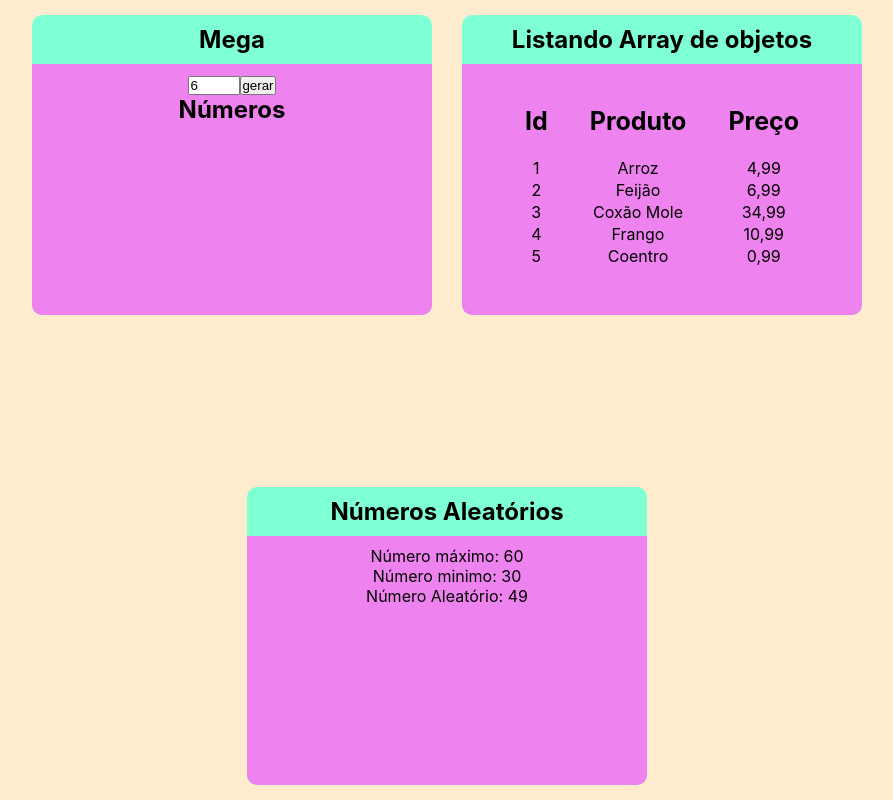
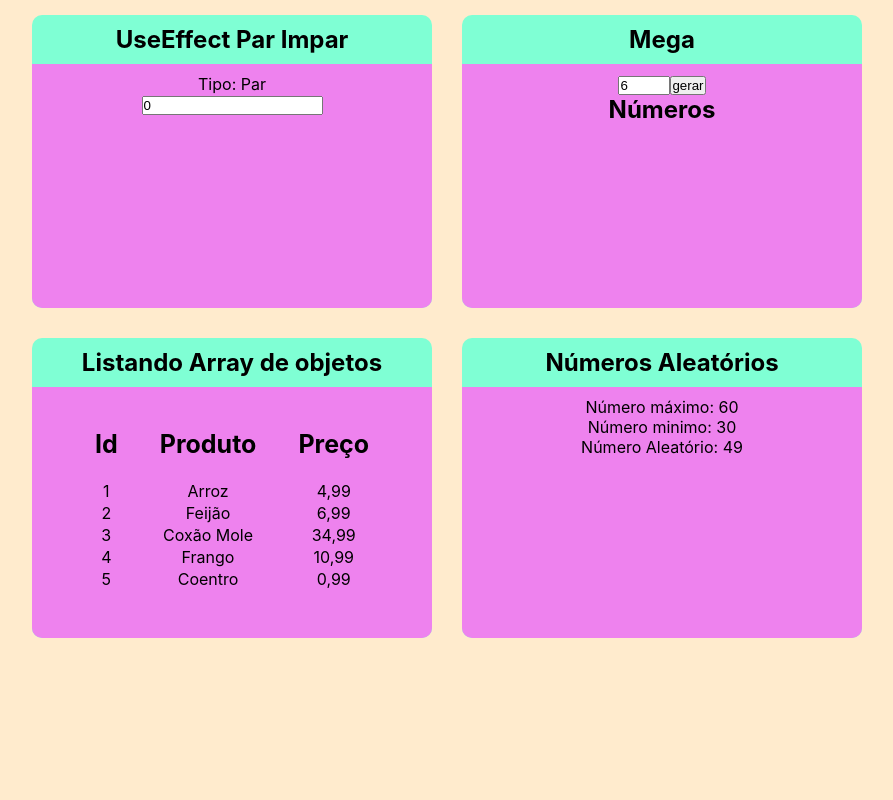
Before and after one commit to Hagleyson/DesafiosCursoReactRedux-code3br, a React (Create React App) app: page / in a window 1280 px wide. Shown: the whole page, without its empty margins (193-1086 px from the left). Built offline with nearby package versions, Linux system fonts and the light colour scheme.

Commit message:
Desafio UseEffect impar par

```diff
--- a/src/App.js
+++ b/src/App.js
@@ -3,10 +3,14 @@ import Desafios from "./Desafios/Desafios"
 import NumeroAleatorio from "./NuAle/NumerosAleatorios"
 import Lista from "./Lista/Lista"
 import Mega from "./Mega/Mega"
+import ParImpar from "./UfParIm/ParImpar"
 
 function App() {
   return (
     <section className="app">
+      <Desafios title="UseEffect Par Impar ">
+        <ParImpar/>
+      </Desafios>
       <Desafios title="Mega ">
         <Mega></Mega>
       </Desafios>
--- /dev/null
+++ b/src/UfParIm/ParImpar.jsx
@@ -0,0 +1,20 @@
+import React, { useEffect, useState } from "react"
+function calcular(n){
+    if(n%2 === 0 ) return "Par"
+    if(n%2 === 1) return "Impar"
+}
+export default function ParImpar () {
+    const [number,setNumber] = useState(0)
+    const [type,setType] = useState("par")
+    useEffect(()=>{
+        setType(calcular(number))
+    },[number,setType])
+    return(
+    <div>
+        <div>
+            <span>Tipo: {type}</span>
+        </div>
+        <input type="number" value={number} onChange={e=>setNumber(e.target.value)}/>
+    </div>
+    )
+}
```
